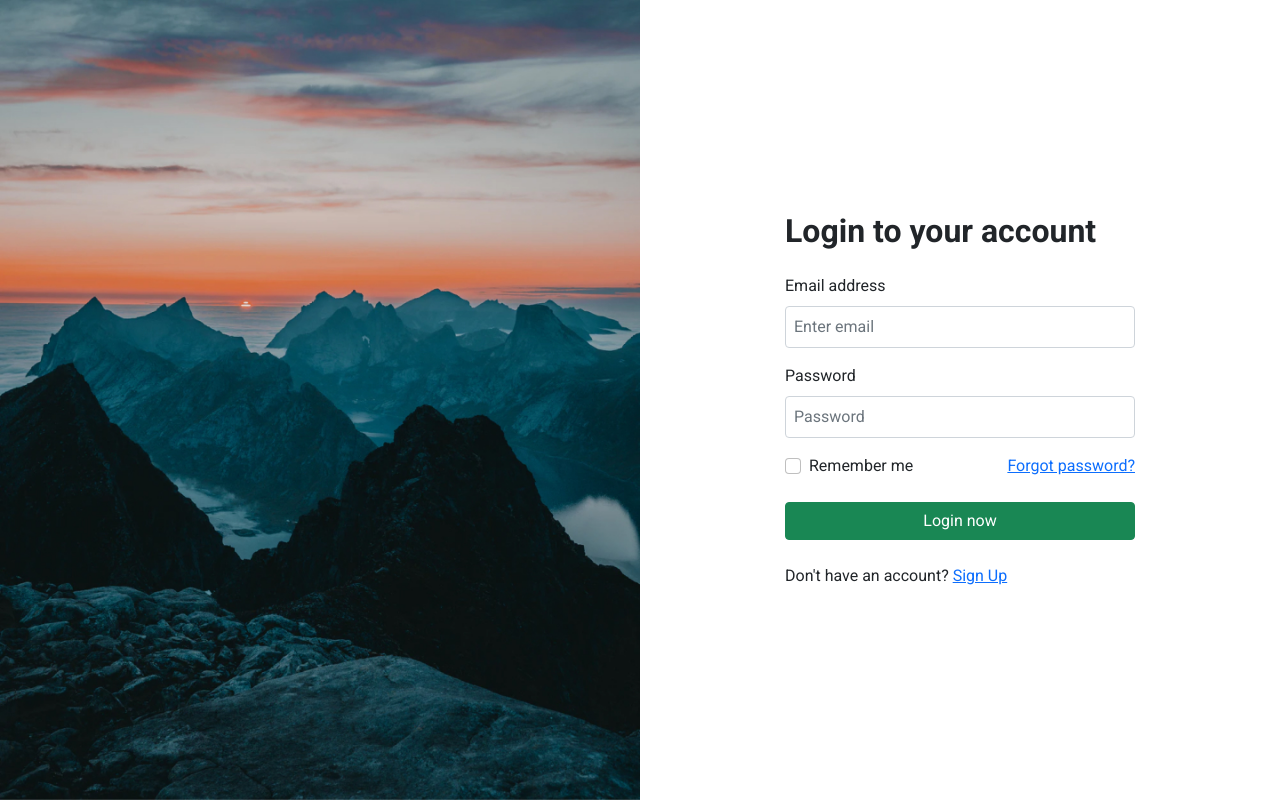
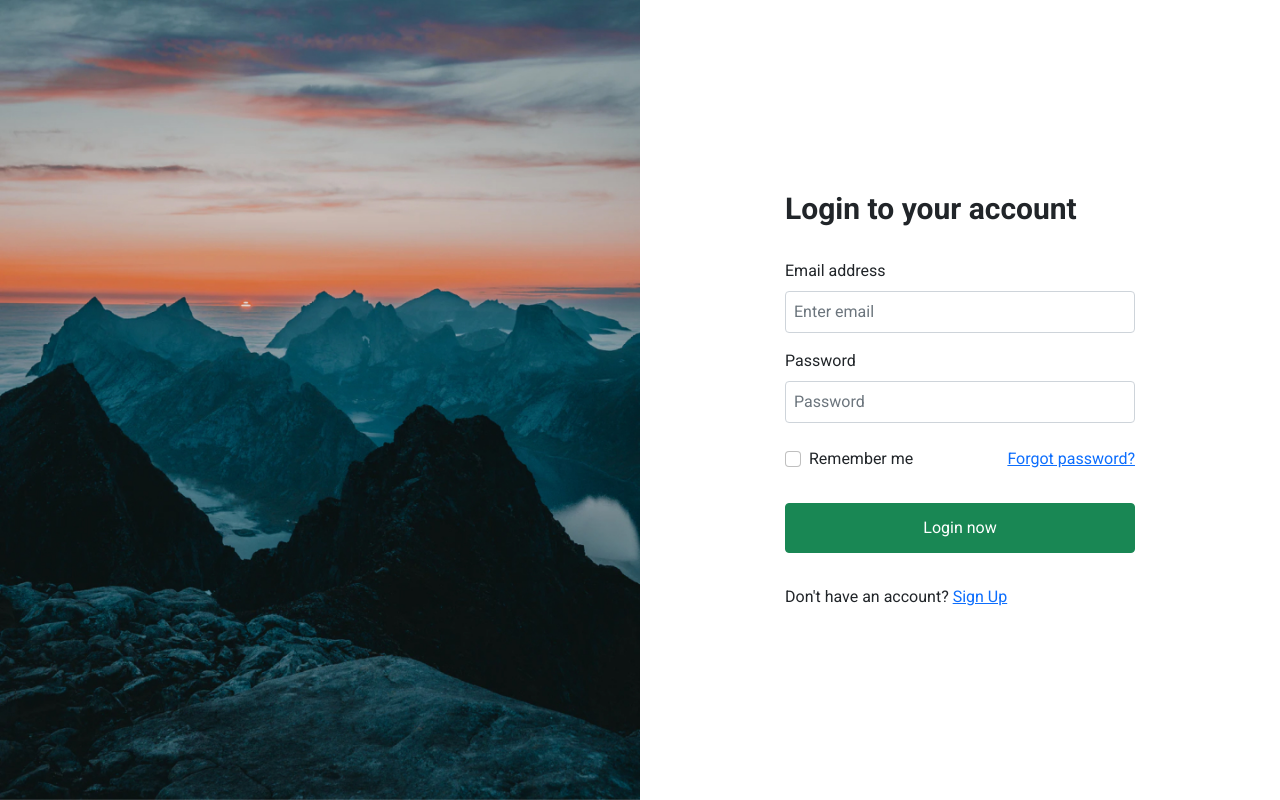
Before and after one commit to LiquidDemAn/Authentication-Firebase, a React (Create React App) app: page /login in a window 1280 px wide. Built offline with nearby package versions, Linux system fonts and the light colour scheme; no server answers.

Commit message:
fixed styles

```diff
--- /dev/null
+++ b/src/components/form/form.scss
@@ -0,0 +1,35 @@
+.form__title {
+	font-weight: bold;
+	font-size: 30px;
+	margin-bottom: 2rem;
+}
+
+.form-group {
+	margin-bottom: 1rem;
+}
+
+.form-group__control {
+	padding: 0.5rem;
+}
+
+.form__btn {
+	width: 100%;
+	margin: 1rem 0;
+	padding: 0.75rem;
+}
+
+.form-settings {
+	display: flex;
+	justify-content: space-between;
+	margin: 1.5rem 0 0.5rem;
+}
+
+.form-settings__remember {
+	display: flex;
+	column-gap: 0.5rem;
+	cursor: pointer;
+}
+
+.form__btn {
+	margin-bottom: 2rem;
+}
--- a/src/components/form/form.tsx
+++ b/src/components/form/form.tsx
@@ -1,3 +1,4 @@
+import './form.scss';
 import { useRef } from 'react';
 import { Button, Form } from 'react-bootstrap';
 
@@ -19,22 +20,22 @@ export const FormComponent = ({
 
 	return (
 		<Form>
-			{title && <h2 className='fw-bold fs-30 mb-4'>{title}</h2>}
+			{title && <h2 className='form__title'>{title}</h2>}
 
-			<Form.Group className='mb-3' controlId='formEmail'>
+			<Form.Group className='form-group' controlId='formEmail'>
 				<Form.Label>Email address</Form.Label>
 				<Form.Control
-					className='p-2'
+					className='form-group__control'
 					type='email'
 					ref={emailRef}
 					placeholder='Enter email'
 					required
 				/>
 			</Form.Group>
-			<Form.Group className='mb-3' controlId='formPassword'>
+			<Form.Group className='form-group' controlId='formPassword'>
 				<Form.Label>Password</Form.Label>
 				<Form.Control
-					className='p-2'
+					className='form-group__control'
 					type='password'
 					ref={passwordRef}
 					placeholder='Password'
@@ -43,20 +44,22 @@ export const FormComponent = ({
 			</Form.Group>
 
 			{formId === 'login' && (
-				<div className='d-flex justify-content-between mt-3 mb-3'>
+				<div className='form-settings'>
 					<Form.Group
-						className='d-flex cursor-pointer gap-2'
+						className='form-settings__remember'
 						controlId='formRemeber'
 					>
 						<Form.Check type='checkbox' />
 						<Form.Label>Remember me</Form.Label>
 					</Form.Group>
-					<a href='/'>Forgot password?</a>
+					<a className='form-settings__forgot' href='/'>
+						Forgot password?
+					</a>
 				</div>
 			)}
 
 			<Button
-				className='w-100 mb-4'
+				className='form__btn'
 				variant='success'
 				onClick={() =>
 					handleClick(emailRef.current!.value, passwordRef.current!.value)
--- a/src/components/wrapper/wrapper.scss
+++ b/src/components/wrapper/wrapper.scss
@@ -1,13 +1,10 @@
 .wrapper {
 	display: flex;
-	// align-items: center;
 	height: 100vh;
 }
 
 .wrapper__image {
-	display: block;
 	width: 50%;
-	height: auto;
 	background-image: url('../../images/mountains.jpg');
 	background-size: cover;
 	background-repeat: no-repeat;
```
